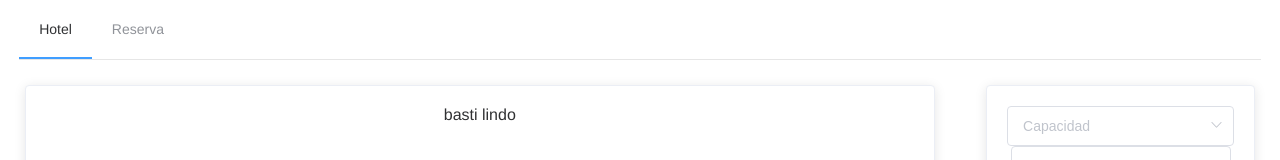
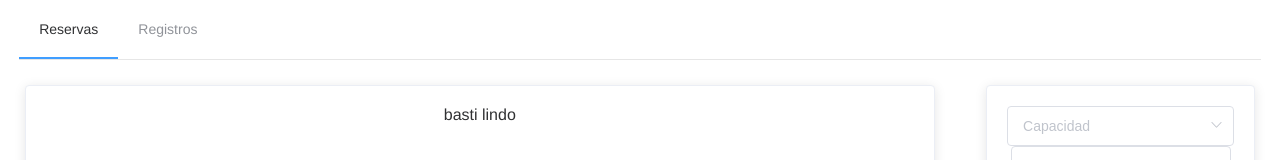
Before and after one commit to Kakoo8/TingesoFront, a Vue app: page /#/ in a window 1280 px wide. Shown: the top 160 px of the page. Built offline with nearby package versions, Linux system fonts and the light colour scheme.

Commit message:
Navbar tabs changed

```diff
--- a/src/components/NavBar.vue
+++ b/src/components/NavBar.vue
@@ -1,7 +1,7 @@
 <template>
     <el-menu :default-active="activeIndex" class="el-menu-demo" mode="horizontal" @select="handleSelect">
-        <el-menu-item index="1">Hotel</el-menu-item>
-        <el-menu-item index="3">Reserva</el-menu-item>
+        <el-menu-item index="1">Reservas</el-menu-item>
+        <el-menu-item index="3">Registros</el-menu-item>
     </el-menu>
 </template>
 
```
